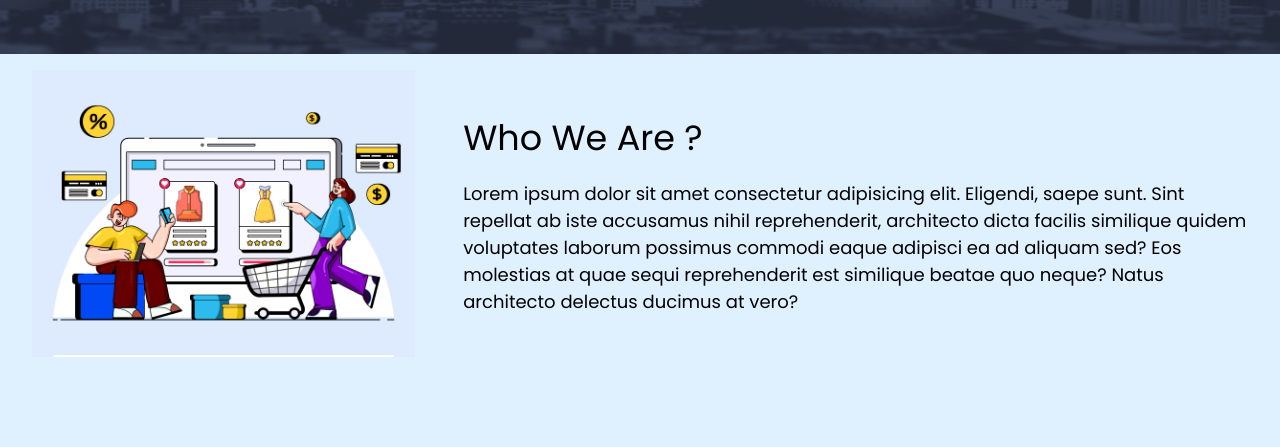
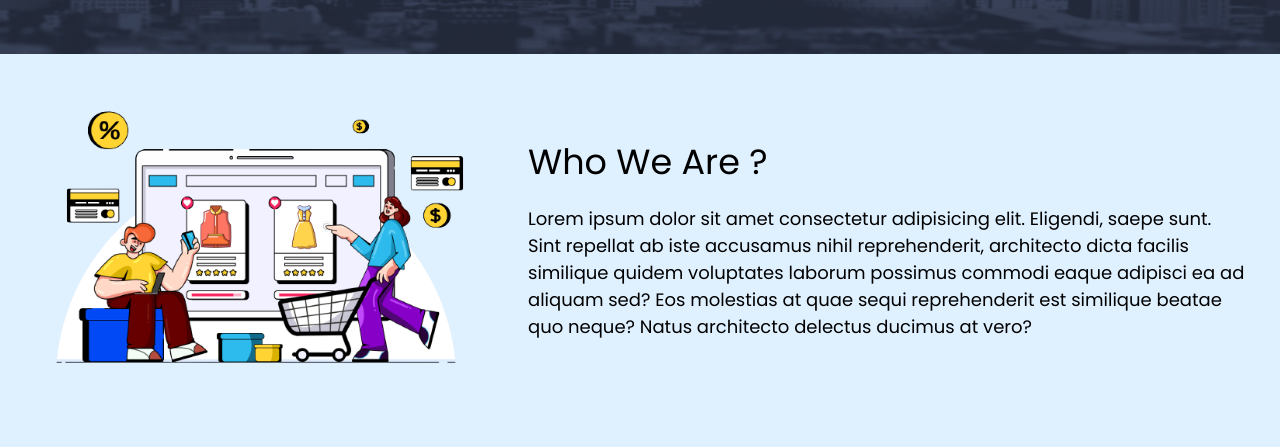
Before and after one commit to Hossein-Haghshenas/Clothes-Shop, a Next.js app: page /about in a window 1280 px wide. Shown: the part 290-737 px from the top of the page. Built offline with nearby package versions, Linux system fonts and the light colour scheme; no server answers.

Commit message:
Change image and Some styles for that

```diff
--- a/pages/about.js
+++ b/pages/about.js
@@ -1,7 +1,7 @@
 import { Banner, Wrapper } from "../components/utils";
 import AboutSection from "../components/about/about.section";
 import bannerImg from "../public/image/about/banner.png";
-import firstSectionImg from "../public/image/about/a6.jpg";
+import firstSectionImg from "../public/image/about/a6.png";
 import secondSectionVideo from "../public/image/about/1.mp4";
 import Newsletter from "../components/about/newsletter";
 
@@ -40,6 +40,7 @@ const About = () => {
             </>
           }
           image={firstSection.image}
+          imageClassName="w-full min-w-[28rem] md:min-w-[15rem] sm:min-w-none"
         />
         <AboutSection
           containerClassName="flex !flex-col-reverse mt-[5rem] mx-4"
```
Also changed, not shown: public/image/about/a6.jpg (deleted), public/image/about/a6.png (added).
